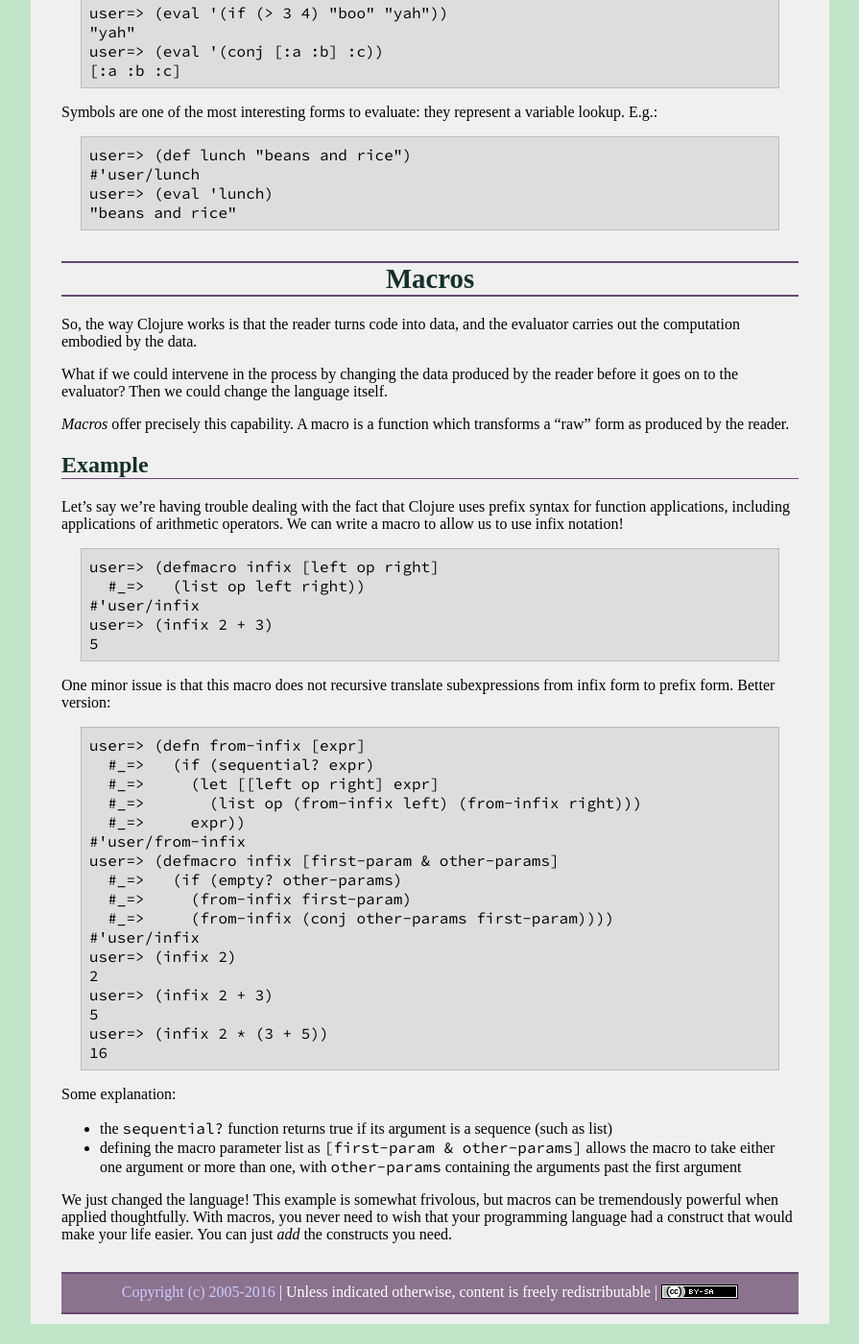
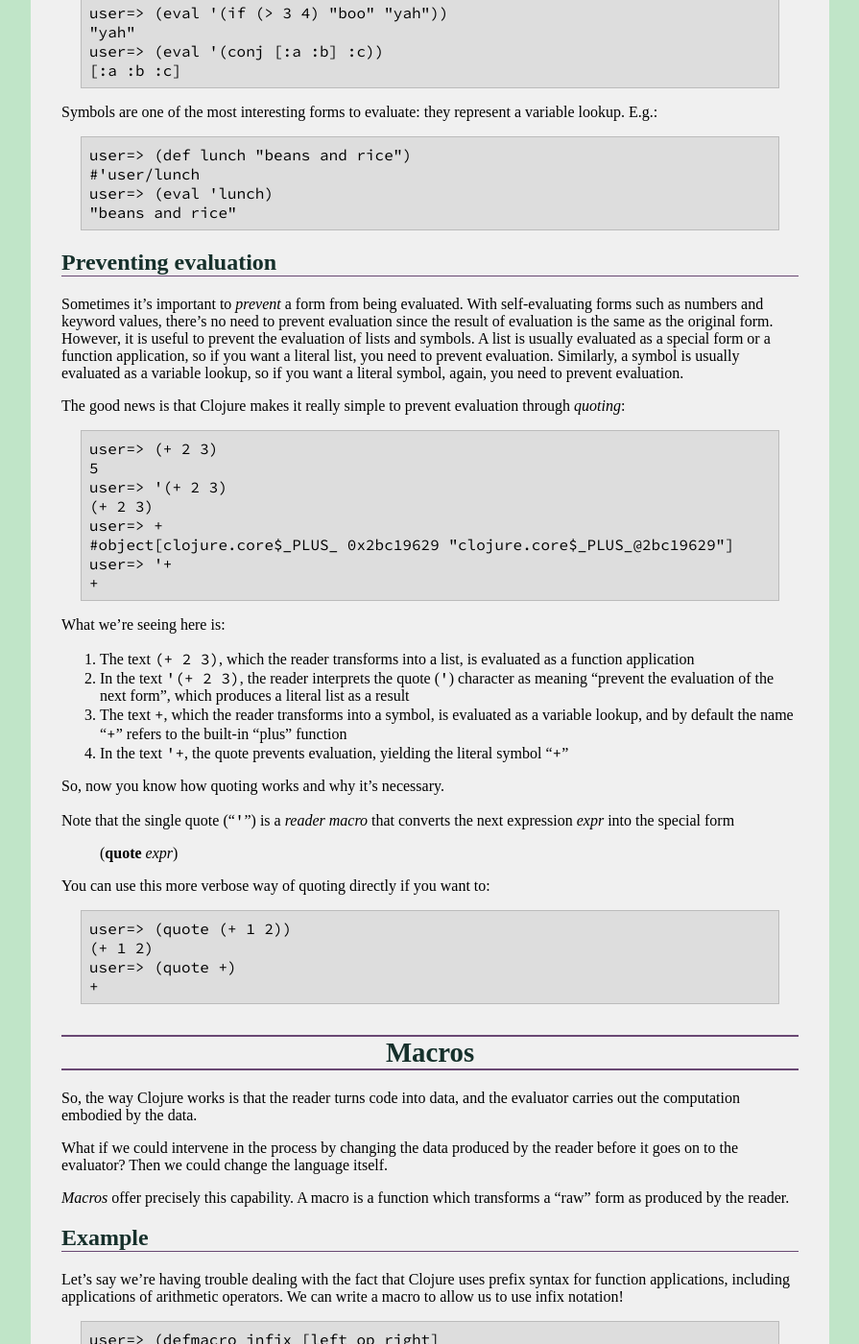
Before and after one commit to ycpcs/cs340-fall2016, a Jekyll site: the page built from lectures/lecture17.md, in a window 1280 px wide and 1400 px high, scrolled down 1629 px. Shown: the whole window at 96% size, without its empty margins (192-1087 px from the left). Built offline with Jekyll 4.4.1, drawn with Linux system fonts in a browser that asks for light colours; some web fonts are replaced; before the commit the page ends 3008 px from its top, so only the background shows below that.

Commit message:
description of what quoting does

```diff
--- a/lectures/lecture17.md
+++ b/lectures/lecture17.md
@@ -81,6 +81,41 @@ Symbols are one of the most interesting forms to evaluate: they represent a vari
     user=> (eval 'lunch)
     "beans and rice"
 
+## Preventing evaluation
+
+Sometimes it's important to *prevent* a form from being evaluated.  With self-evaluating forms such as numbers and keyword values, there's no need to prevent evaluation since the result of evaluation is the same as the original form.  However, it is useful to prevent the evaluation of lists and symbols.  A list is usually evaluated as a special form or a function application, so if you want a literal list, you need to prevent evaluation.  Similarly, a symbol is usually evaluated as a variable lookup, so if you want a literal symbol, again, you need to prevent evaluation.
+
+The good news is that Clojure makes it really simple to prevent evaluation through *quoting*:
+
+    user=> (+ 2 3)
+    5
+    user=> '(+ 2 3)
+    (+ 2 3)
+    user=> +
+    #object[clojure.core$_PLUS_ 0x2bc19629 "clojure.core$_PLUS_@2bc19629"]
+    user=> '+
+    +
+
+What we're seeing here is:
+
+1. The text `(+ 2 3)`, which the reader transforms into a list, is evaluated as a function application
+2. In the text `'(+ 2 3)`, the reader interprets the quote (`'`) character as meaning "prevent the evaluation of the next form", which produces a literal list as a result
+3. The text `+`, which the reader transforms into a symbol, is evaluated as a variable lookup, and by default the name "`+`" refers to the built-in "plus" function
+4. In the text `'+`, the quote prevents evaluation, yielding the literal symbol "`+`"
+
+So, now you know how quoting works and why it's necessary.
+
+Note that the single quote ("`'`") is a *reader macro* that converts the next expression *expr* into the special form
+
+> (**quote** *expr*)
+
+You can use this more verbose way of quoting directly if you want to:
+
+    user=> (quote (+ 1 2))
+    (+ 1 2)
+    user=> (quote +)
+    +
+
 # Macros
 
 So, the way Clojure works is that the reader turns code into data, and the evaluator carries out the computation embodied by the data.
```
